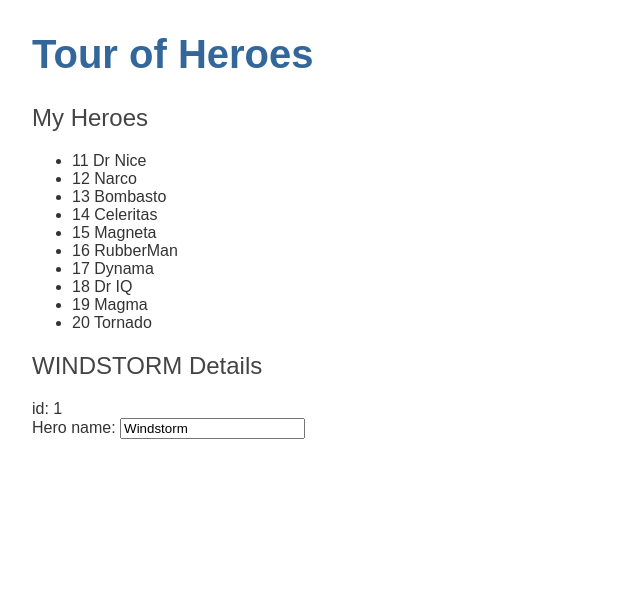
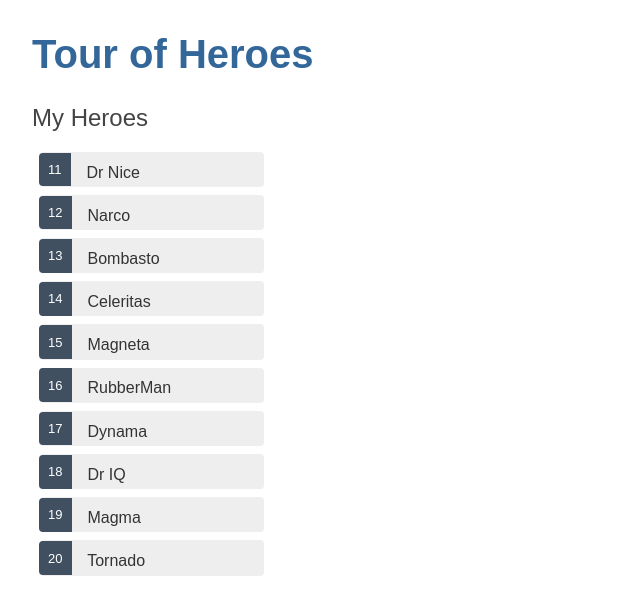
Before and after one commit to Knichols02/Heroes_angular, an Angular app: page / in a window 1280 px wide. Shown: the top 614 px of the page, without its empty margins (0-640 px from the left). Built offline with nearby package versions, Linux system fonts and the light colour scheme.

Commit message:
onselect event handler working

```diff
--- a/src/app/heroes/heroes.component.css
+++ b/src/app/heroes/heroes.component.css
@@ -0,0 +1,52 @@
+/* HeroesComponent's private CSS styles */
+.heroes {
+    margin: 0 0 2em 0;
+    list-style-type: none;
+    padding: 0;
+    width: 15em;
+  }
+  .heroes li {
+    cursor: pointer;
+    position: relative;
+    left: 0;
+    background-color: #EEE;
+    margin: .5em;
+    padding: .3em 0;
+    height: 1.6em;
+    border-radius: 4px;
+  }
+  .heroes li:hover {
+    color: #2c3a41;
+    background-color: #e6e6e6;
+    left: .1em;
+  }
+  .heroes li.selected {
+    background-color: black;
+    color: white;
+  }
+  .heroes li.selected:hover {
+    background-color: #505050;
+    color: white;
+  }
+  .heroes li.selected:active {
+    background-color: black;
+    color: white;
+  }
+  .heroes .badge {
+    display: inline-block;
+    font-size: small;
+    color: white;
+    padding: 0.8em 0.7em 0 0.7em;
+    background-color:#405061;
+    line-height: 1em;
+    position: relative;
+    left: -1px;
+    top: -4px;
+    height: 1.8em;
+    margin-right: .8em;
+    border-radius: 4px 0 0 4px;
+  }
+
+  input {
+    padding: .5rem;
+  }
--- a/src/app/heroes/heroes.component.html
+++ b/src/app/heroes/heroes.component.html
@@ -2,14 +2,16 @@
     [(ngModel)] is angulars two-way binding system syntax-->
     <h2>My Heroes</h2>
     <ul class="heroes">
-        <li *ngFor="let hero of heroes">
+        <li *ngFor="let hero of heroes" (click)="onSelect(hero)">
             <span class="badge"> {{hero.id}} </span> {{hero.name}}
         </li>
     </ul>
 
-    <h2>{{hero.name | uppercase}} Details</h2>
-    <div><span>id: </span>{{hero.id}}</div>
-    <div>
-      <label for="name">Hero name: </label>
-      <input id="name" [(ngModel)]="hero.name" placeholder="name">
+    <div *ngIf="selectedHero">
+        <h2>{{selectedHero.name | uppercase}} Details</h2>
+        <div><span>id: </span>{{selectedHero.id}}</div>
+        <div>
+            <label for="hero-name">Hero name: </label>
+            <input id="hero-name" [(ngModel)]="hero.name" placeholder="name">
+        </div>
     </div>
--- a/src/app/heroes/heroes.component.ts
+++ b/src/app/heroes/heroes.component.ts
@@ -9,16 +9,17 @@
 })
 
 export class HeroesComponent implements OnInit {
-  hero: Hero = {
-    id: 1,
-    name: 'Windstorm'
-  };
 
   heroes = HEROES;
+  selectedHero? : Hero;
 
   constructor() { }
 
   ngOnInit(): void {
   }
 
+  onSelect(hero: Hero) : void{
+    this.selectedHero = hero;
+  }
+
 }
```
